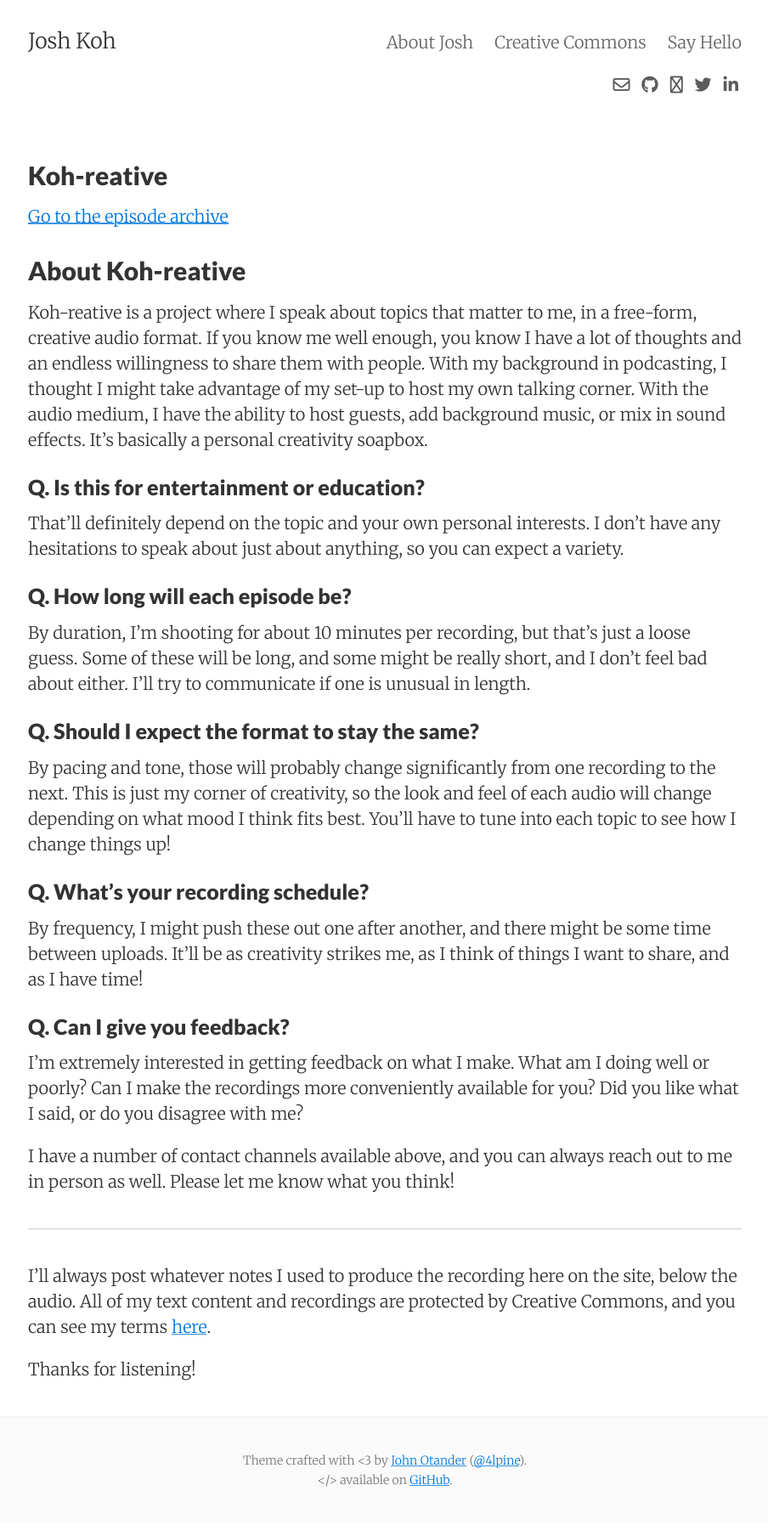
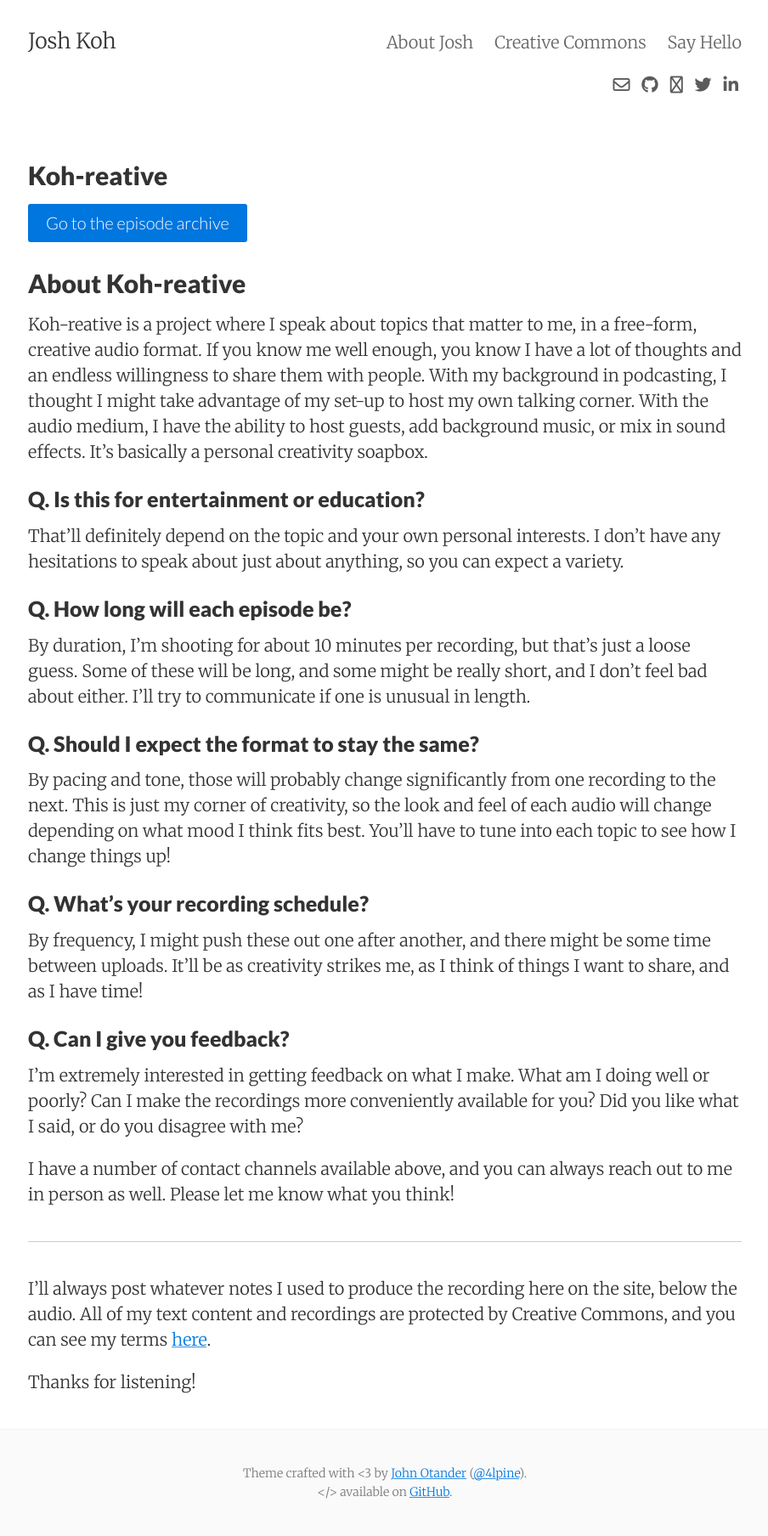
Before and after one commit to JoshuaKoh/JoshuaKoh.github.io, a Jekyll site: the page built from Koh-reative.md, in a window 1280 px wide. Shown: the whole page at 85% size, without its empty margins (187-1091 px from the left). Built offline with Jekyll 4.4.1, drawn with Linux system fonts in a browser that asks for light colours; nearby versions of some CDN libraries.

Commit message:
Update links

```diff
--- a/Koh-reative.md
+++ b/Koh-reative.md
@@ -5,7 +5,7 @@ permalink:  /Koh-reative/
 summary:    koh-reative, podcast, audio, project
 ---
 
-<a href="http://www.blog.joshuakoh.me/Koh-reative/archive">Go to the episode archive</a>
+<a href="http://www.blog.joshuakoh.me/Koh-reative/archive" class="button button-blue button-big">Go to the episode archive</a>
 
 ## About Koh-reative
 
```
Also changed, not shown: koh-reative-archive.md (+1 -1 lines).
